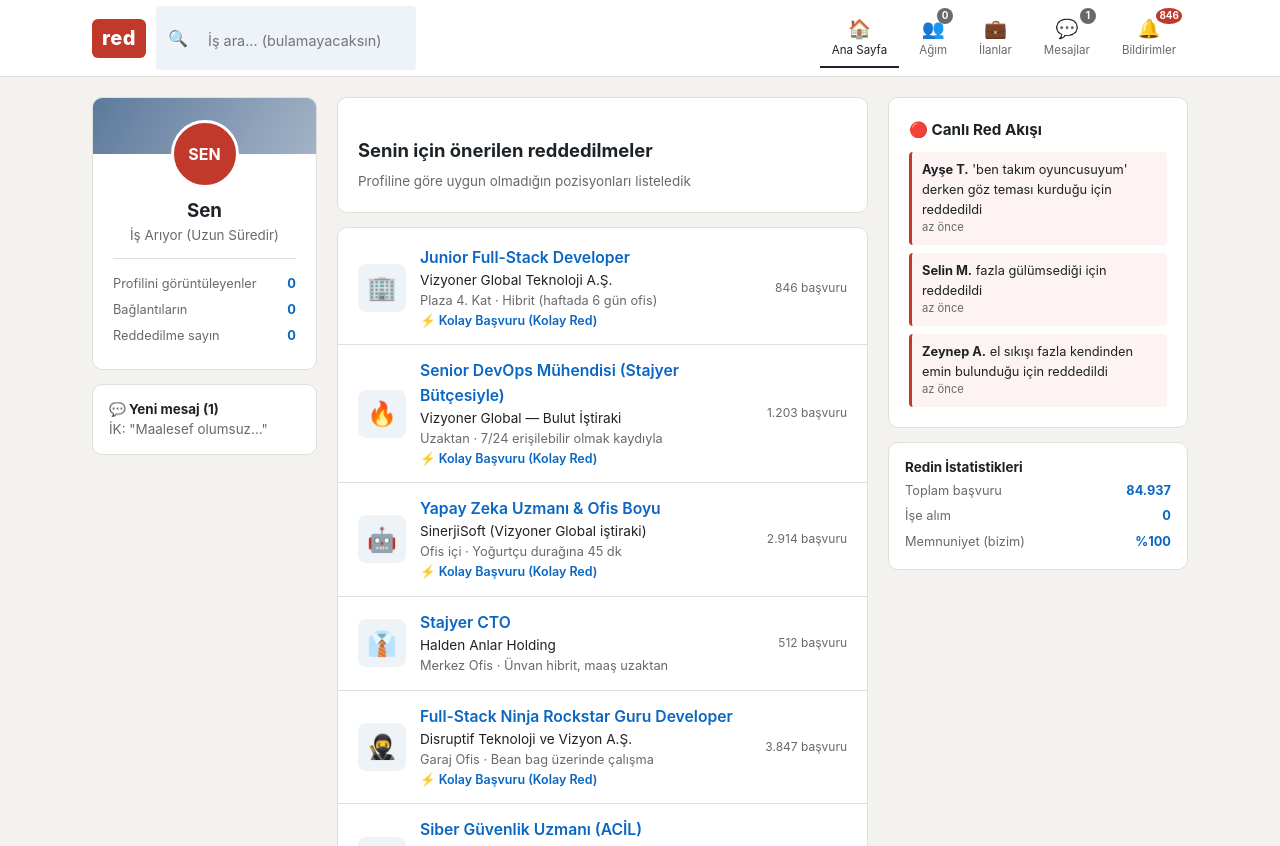
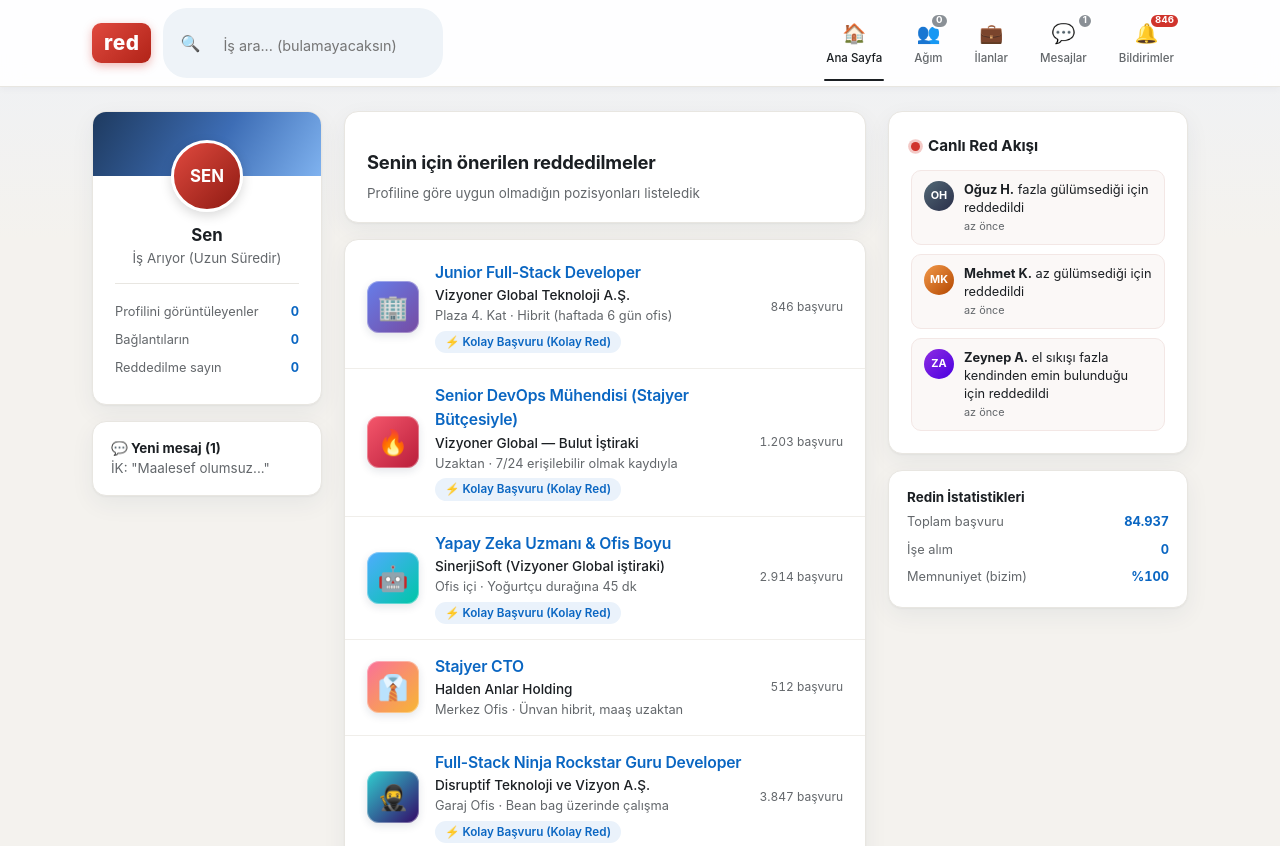
Before and after one commit to ugurcl/alinmadin, a website: page public/index.html in a window 1280 px wide. Shown: the top 846 px of the page. Drawn offline with Linux system fonts and the light colour scheme.

Commit message:
polish ui with gradients, shadows and refined ticker

```diff
--- a/public/css/style.css
+++ b/public/css/style.css
@@ -6,20 +6,25 @@
 
 :root {
   --blue: #0a66c2;
-  --blue-dark: #084e96;
-  --red: #c0392b;
-  --bg: #f3f2ef;
+  --blue-dark: #004182;
+  --red: #d0342c;
+  --bg: #f4f2ee;
   --card: #ffffff;
-  --text: #1d2226;
-  --muted: #666a6d;
-  --border: #e0dfdc;
+  --text: #1b1f23;
+  --muted: #63676b;
+  --border: #e8e6e1;
+  --radius: 14px;
+  --shadow: 0 1px 2px rgba(27, 31, 35, 0.04), 0 8px 24px rgba(23, 43, 77, 0.06);
+  --shadow-hover: 0 2px 4px rgba(27, 31, 35, 0.06), 0 12px 32px rgba(23, 43, 77, 0.1);
 }
 
 body {
   font-family: -apple-system, "Segoe UI", system-ui, Roboto, sans-serif;
-  background: var(--bg);
+  background: linear-gradient(180deg, #eef1f6 0%, var(--bg) 240px);
   color: var(--text);
   line-height: 1.55;
+  -webkit-font-smoothing: antialiased;
+  min-height: 100vh;
 }
 
 .container {
@@ -29,11 +34,13 @@ body {
 }
 
 .topbar {
-  background: var(--card);
+  background: rgba(255, 255, 255, 0.92);
+  backdrop-filter: blur(10px);
   border-bottom: 1px solid var(--border);
   position: sticky;
   top: 0;
   z-index: 50;
+  box-shadow: 0 1px 8px rgba(23, 43, 77, 0.05);
 }
 
 .topbar-inner {
@@ -41,33 +48,40 @@ body {
   align-items: center;
   justify-content: space-between;
   gap: 16px;
-  padding: 6px 16px;
+  padding: 8px 16px;
 }
 
 .brand {
   display: flex;
   align-items: center;
-  gap: 10px;
+  gap: 12px;
 }
 
 .brand-logo {
-  background: var(--red);
+  background: linear-gradient(135deg, #e04a3f, #b12318);
   color: #fff;
   font-weight: 800;
-  font-size: 1.25rem;
-  padding: 4px 10px;
-  border-radius: 6px;
+  font-size: 1.3rem;
+  padding: 4px 12px;
+  border-radius: 9px;
   letter-spacing: 0.5px;
+  box-shadow: 0 3px 10px rgba(208, 52, 44, 0.35);
 }
 
 .search {
   display: flex;
   align-items: center;
-  gap: 6px;
-  background: #edf3f8;
-  border-radius: 4px;
-  padding: 7px 12px;
-  width: 260px;
+  gap: 8px;
+  background: #eef3f8;
+  border: 1px solid transparent;
+  border-radius: 24px;
+  padding: 8px 16px;
+  width: 280px;
+  transition: border-color 0.2s ease;
+}
+
+.search:hover {
+  border-color: #d3e1f0;
 }
 
 .search input {
@@ -84,7 +98,7 @@ body {
 
 .nav {
   display: flex;
-  gap: 8px;
+  gap: 4px;
 }
 
 .nav-item {
@@ -92,41 +106,56 @@ body {
   display: flex;
   flex-direction: column;
   align-items: center;
+  gap: 1px;
   font-size: 0.72rem;
+  font-weight: 500;
   color: var(--muted);
-  padding: 6px 12px;
+  padding: 6px 14px;
   cursor: pointer;
-  border-bottom: 2px solid transparent;
+  border-radius: 10px;
+  transition: background 0.15s ease, color 0.15s ease;
 }
 
 .nav-item.active {
   color: var(--text);
-  border-bottom-color: var(--text);
+}
+
+.nav-item.active::after {
+  content: "";
+  position: absolute;
+  bottom: -8px;
+  left: 12px;
+  right: 12px;
+  height: 2.5px;
+  border-radius: 2px;
+  background: var(--text);
 }
 
 .nav-item:hover {
+  background: #f1f4f8;
   color: var(--text);
 }
 
 .nav-icon {
-  font-size: 1.15rem;
+  font-size: 1.2rem;
 }
 
 .nav-count {
   position: absolute;
   top: 0;
-  right: 6px;
-  background: var(--muted);
+  right: 8px;
+  background: #8a9096;
   color: #fff;
-  font-size: 0.62rem;
+  font-size: 0.6rem;
   font-weight: 700;
-  border-radius: 50%;
+  border-radius: 10px;
   min-width: 16px;
   height: 16px;
   display: flex;
   align-items: center;
   justify-content: center;
-  padding: 0 3px;
+  padding: 0 4px;
+  border: 2px solid #fff;
 }
 
 .nav-count.red {
@@ -143,29 +172,30 @@ body {
 }
 
 @keyframes fadein {
-  from { opacity: 0; transform: translateY(8px); }
+  from { opacity: 0; transform: translateY(10px); }
   to { opacity: 1; transform: none; }
 }
 
 .feed-layout {
   display: grid;
-  grid-template-columns: 225px 1fr 300px;
-  gap: 20px;
-  margin-top: 20px;
+  grid-template-columns: 230px 1fr 300px;
+  gap: 22px;
+  margin-top: 24px;
   align-items: start;
 }
 
 .narrow {
   max-width: 720px;
-  margin: 24px auto;
+  margin: 28px auto;
 }
 
 .card {
   background: var(--card);
   border: 1px solid var(--border);
-  border-radius: 10px;
-  padding: 20px;
-  margin-bottom: 14px;
+  border-radius: var(--radius);
+  padding: 22px;
+  margin-bottom: 16px;
+  box-shadow: var(--shadow);
 }
 
 .profile-card {
@@ -175,29 +205,35 @@ body {
 }
 
 .profile-banner {
-  background: linear-gradient(120deg, #5d7a9c, #a3b3c6);
-  height: 56px;
-  margin: 0 -20px;
+  background: linear-gradient(120deg, #1e3a5f, #3d6db5 55%, #7fb2ef);
+  height: 64px;
+  margin: 0 -22px;
 }
 
 .profile-avatar {
-  width: 68px;
-  height: 68px;
+  width: 72px;
+  height: 72px;
   border-radius: 50%;
-  background: var(--red);
+  background: linear-gradient(135deg, #e04a3f, #8e1a12);
   color: #fff;
   font-weight: 700;
+  font-size: 1.05rem;
   display: flex;
   align-items: center;
   justify-content: center;
-  margin: -34px auto 8px;
-  border: 3px solid #fff;
+  margin: -36px auto 10px;
+  border: 3.5px solid #fff;
+  box-shadow: 0 4px 12px rgba(0, 0, 0, 0.15);
+}
+
+.profile-card h3 {
+  font-size: 1.05rem;
 }
 
 .profile-card hr {
   border: none;
   border-top: 1px solid var(--border);
-  margin: 12px 0;
+  margin: 14px 0;
 }
 
 .profile-stat {
@@ -205,33 +241,41 @@ body {
   justify-content: space-between;
   font-size: 0.8rem;
   color: var(--muted);
-  padding: 3px 0;
+  padding: 4px 0;
 }
 
 .profile-stat strong {
   color: var(--blue);
+  font-variant-numeric: tabular-nums;
 }
 
 .mini-card {
-  padding: 14px 16px;
+  padding: 16px 18px;
+}
+
+.feed-head {
+  padding: 18px 22px;
 }
 
 .feed-head h2 {
   font-size: 1.15rem;
+  letter-spacing: -0.01em;
 }
 
 .job-list {
-  padding: 4px 0;
+  padding: 6px 0;
+  overflow: hidden;
 }
 
 .job-row {
   display: flex;
   align-items: center;
-  gap: 14px;
-  padding: 14px 20px;
-  border-bottom: 1px solid var(--border);
+  gap: 16px;
+  padding: 15px 22px;
+  border-bottom: 1px solid #f0eeea;
   cursor: pointer;
   animation: fadein 0.4s ease both;
+  transition: background 0.15s ease;
 }
 
 .job-row:last-child {
@@ -239,7 +283,7 @@ body {
 }
 
 .job-row:hover {
-  background: #f7f9fb;
+  background: #f7f9fc;
 }
 
 .job-row:hover .job-title {
@@ -247,15 +291,15 @@ body {
 }
 
 .company-logo {
-  width: 48px;
-  height: 48px;
-  border-radius: 8px;
-  background: #eef3f8;
-  font-size: 1.5rem;
+  width: 52px;
+  height: 52px;
+  border-radius: 12px;
+  font-size: 1.55rem;
   display: flex;
   align-items: center;
   justify-content: center;
   flex-shrink: 0;
+  box-shadow: inset 0 0 0 1px rgba(255, 255, 255, 0.35), 0 3px 8px rgba(23, 43, 77, 0.12);
 }
 
 .job-info {
@@ -267,10 +311,12 @@ body {
   color: var(--blue);
   font-weight: 600;
   font-size: 0.98rem;
+  letter-spacing: -0.01em;
 }
 
 .job-company {
   font-size: 0.85rem;
+  font-weight: 500;
 }
 
 .job-meta {
@@ -279,51 +325,92 @@ body {
 }
 
 .easy-apply {
+  display: inline-block;
   color: var(--blue);
-  font-size: 0.78rem;
+  background: #eaf2fb;
+  font-size: 0.73rem;
   font-weight: 600;
+  padding: 2px 10px;
+  border-radius: 12px;
+  margin-top: 5px;
 }
 
 .job-badge {
   font-size: 0.75rem;
   color: var(--muted);
   white-space: nowrap;
+  font-variant-numeric: tabular-nums;
 }
 
 .ticker-title {
   font-size: 0.95rem;
-  margin-bottom: 10px;
+  margin-bottom: 12px;
+  display: flex;
+  align-items: center;
+  gap: 8px;
+}
+
+.live-dot {
+  width: 9px;
+  height: 9px;
+  border-radius: 50%;
+  background: var(--red);
+  animation: pulse 1.6s infinite;
+}
+
+@keyframes pulse {
+  0%, 100% { box-shadow: 0 0 0 0 rgba(208, 52, 44, 0.45); }
+  50% { box-shadow: 0 0 0 7px rgba(208, 52, 44, 0); }
 }
 
 .ticker {
   display: flex;
   flex-direction: column;
-  gap: 8px;
-  min-height: 220px;
+  gap: 9px;
+  min-height: 230px;
 }
 
 .ticker-item {
+  display: flex;
+  gap: 10px;
+  align-items: flex-start;
   font-size: 0.8rem;
-  padding: 8px 10px;
-  background: #fdf3f2;
-  border-left: 3px solid var(--red);
-  border-radius: 4px;
+  padding: 10px 12px;
+  background: #fbf8f7;
+  border: 1px solid #f3e7e5;
+  border-radius: 10px;
   animation: slidein 0.45s ease;
+  line-height: 1.4;
+}
+
+.ticker-avatar {
+  width: 30px;
+  height: 30px;
+  border-radius: 50%;
+  color: #fff;
+  font-size: 0.68rem;
+  font-weight: 700;
+  display: flex;
+  align-items: center;
+  justify-content: center;
+  flex-shrink: 0;
 }
 
 .ticker-item time {
   display: block;
   color: var(--muted);
-  font-size: 0.7rem;
+  font-size: 0.68rem;
+  margin-top: 2px;
 }
 
 @keyframes slidein {
-  from { opacity: 0; transform: translateX(20px); }
+  from { opacity: 0; transform: translateX(24px); }
   to { opacity: 1; transform: none; }
 }
 
 h1 {
   font-size: 1.4rem;
+  letter-spacing: -0.02em;
 }
 
 h2 {
@@ -336,7 +423,7 @@ ul {
 }
 
 li {
-  margin: 4px 0;
+  margin: 5px 0;
 }
 
 .muted {
@@ -357,19 +444,25 @@ li {
 
 .listing-title-row {
   display: flex;
-  gap: 14px;
+  gap: 16px;
   align-items: flex-start;
 }
 
+.listing .company-logo {
+  width: 60px;
+  height: 60px;
+  font-size: 1.8rem;
+}
+
 .company-name {
-  font-size: 0.9rem;
+  font-size: 0.92rem;
   font-weight: 600;
 }
 
 .badge {
   background: #fdecea;
   color: var(--red);
-  padding: 5px 12px;
+  padding: 5px 13px;
   border-radius: 20px;
   font-size: 0.8rem;
   font-weight: 600;
@@ -377,15 +470,17 @@ li {
 }
 
 .btn {
-  display: inline-block;
+  display: inline-flex;
+  align-items: center;
+  gap: 6px;
   border: none;
   border-radius: 24px;
-  padding: 10px 22px;
+  padding: 11px 24px;
   font-size: 0.95rem;
   font-weight: 600;
   cursor: pointer;
   margin-top: 18px;
-  transition: transform 0.1s ease, background 0.2s ease;
+  transition: transform 0.12s ease, box-shadow 0.2s ease, background 0.2s ease;
 }
 
 .btn:active {
@@ -393,12 +488,15 @@ li {
 }
 
 .btn-primary {
-  background: var(--blue);
+  background: linear-gradient(180deg, #1273d4, var(--blue));
   color: #fff;
+  box-shadow: 0 3px 10px rgba(10, 102, 194, 0.3);
 }
 
 .btn-primary:hover {
-  background: var(--blue-dark);
+  background: linear-gradient(180deg, #0d66c0, var(--blue-dark));
+  transform: translateY(-1px);
+  box-shadow: 0 5px 14px rgba(10, 102, 194, 0.4);
 }
 
 .btn-outline {
@@ -414,22 +512,18 @@ li {
 .btn:disabled {
   opacity: 0.5;
   cursor: wait;
-}
-
-.btn-sm {
-  padding: 8px 16px;
-  font-size: 0.85rem;
+  transform: none;
 }
 
 .fineprint {
   font-size: 0.75rem;
   color: var(--muted);
-  margin-top: 10px;
+  margin-top: 12px;
 }
 
 form label {
   display: block;
-  margin: 14px 0;
+  margin: 15px 0;
   font-weight: 600;
   font-size: 0.92rem;
 }
@@ -438,79 +532,96 @@ input, textarea, select {
   display: block;
   width: 100%;
   margin-top: 6px;
-  padding: 11px 14px;
-  border: 1px solid var(--border);
-  border-radius: 6px;
+  padding: 12px 15px;
+  border: 1.5px solid var(--border);
+  border-radius: 10px;
   font: inherit;
   font-weight: 400;
   background: #fbfcfd;
+  transition: border-color 0.15s ease, box-shadow 0.15s ease;
 }
 
 input:focus, textarea:focus, select:focus {
-  outline: 2px solid var(--blue);
-  border-color: transparent;
+  outline: none;
+  border-color: var(--blue);
+  box-shadow: 0 0 0 3.5px rgba(10, 102, 194, 0.14);
 }
 
 .interview-head {
   display: flex;
   align-items: center;
-  gap: 12px;
+  gap: 13px;
   border-bottom: 1px solid var(--border);
-  padding-bottom: 14px;
+  padding-bottom: 15px;
 }
 
 .avatar {
-  width: 44px;
-  height: 44px;
+  width: 46px;
+  height: 46px;
   border-radius: 50%;
-  background: var(--blue);
+  background: linear-gradient(135deg, #3d6db5, #1e3a5f);
   color: #fff;
   display: flex;
   align-items: center;
   justify-content: center;
   font-weight: 700;
   flex-shrink: 0;
+  box-shadow: 0 3px 8px rgba(30, 58, 95, 0.3);
 }
 
 .chat-log {
-  min-height: 260px;
-  max-height: 420px;
+  min-height: 280px;
+  max-height: 440px;
   overflow-y: auto;
-  padding: 16px 4px;
+  padding: 18px 6px;
   display: flex;
   flex-direction: column;
-  gap: 10px;
+  gap: 11px;
+  scrollbar-width: thin;
+  scrollbar-color: #d5d3ce transparent;
+}
+
+.chat-log::-webkit-scrollbar {
+  width: 6px;
+}
+
+.chat-log::-webkit-scrollbar-thumb {
+  background: #d5d3ce;
+  border-radius: 3px;
 }
 
 .msg {
   max-width: 80%;
-  padding: 10px 14px;
-  border-radius: 12px;
+  padding: 11px 15px;
+  border-radius: 16px;
   white-space: pre-wrap;
   animation: popin 0.25s ease;
+  box-shadow: 0 1px 3px rgba(27, 31, 35, 0.07);
 }
 
 @keyframes popin {
-  from { opacity: 0; transform: scale(0.95) translateY(6px); }
+  from { opacity: 0; transform: scale(0.94) translateY(8px); }
   to { opacity: 1; transform: none; }
 }
 
 .msg.hr {
-  background: #eef1f5;
-  border-bottom-left-radius: 4px;
+  background: #f0f2f5;
+  border-bottom-left-radius: 5px;
   align-self: flex-start;
 }
 
 .msg.user {
-  background: var(--blue);
+  background: linear-gradient(180deg, #1273d4, var(--blue));
   color: #fff;
-  border-bottom-right-radius: 4px;
+  border-bottom-right-radius: 5px;
   align-self: flex-end;
 }
 
 .msg.typing {
   color: var(--muted);
   font-style: italic;
+  box-shadow: none;
+  background: transparent;
 }
 
 .dots i {
@@ -535,7 +646,7 @@ input:focus, textarea:focus, select:focus {
   display: flex;
   gap: 10px;
   border-top: 1px solid var(--border);
-  padding-top: 14px;
+  padding-top: 15px;
 }
 
 .chat-form input {
@@ -567,17 +678,18 @@ input:focus, textarea:focus, select:focus {
 
 .stamp {
   position: absolute;
-  top: 26px;
-  right: 24px;
-  border: 4px solid var(--red);
+  top: 28px;
+  right: 26px;
+  border: 4px double var(--red);
   color: var(--red);
-  font-size: 1.6rem;
-  font-weight: 800;
-  letter-spacing: 4px;
-  padding: 4px 16px;
-  border-radius: 6px;
+  font-size: 1.7rem;
+  font-weight: 900;
+  letter-spacing: 5px;
+  padding: 5px 18px;
+  border-radius: 8px;
   transform: rotate(12deg);
   opacity: 0.9;
+  text-shadow: 0 1px 0 rgba(255, 255, 255, 0.6);
 }
 
 .rejection.slam .stamp {
@@ -607,15 +719,16 @@ input:focus, textarea:focus, select:focus {
 }
 
 .letter {
-  font-family: Georgia, serif;
+  font-family: Georgia, "Times New Roman", serif;
   font-size: 0.98rem;
   white-space: pre-wrap;
-  background: #fbfaf7;
-  border: 1px solid #e8e4da;
-  border-radius: 8px;
-  padding: 22px;
+  background: repeating-linear-gradient(#fdfcf9, #fdfcf9 30px, #faf7f0 30px, #faf7f0 31px);
+  border: 1px solid #eae4d8;
+  border-radius: 10px;
+  padding: 26px 28px;
   margin-top: 18px;
-  line-height: 1.75;
+  line-height: 1.8;
+  box-shadow: inset 0 1px 4px rgba(120, 100, 60, 0.06);
 }
 
 .cert-actions {
@@ -626,8 +739,8 @@ input:focus, textarea:focus, select:focus {
 
 .footer {
   border-top: 1px solid var(--border);
-  padding: 22px 0;
-  margin-top: 32px;
+  padding: 24px 0;
+  margin-top: 36px;
   font-size: 0.8rem;
   color: var(--muted);
   text-align: center;
@@ -647,6 +760,9 @@ input:focus, textarea:focus, select:focus {
     display: none;
   }
   .nav-item {
-    padding: 6px 8px;
+    padding: 6px 9px;
+  }
+  .card {
+    padding: 17px;
   }
 }
--- a/public/index.html
+++ b/public/index.html
@@ -59,7 +59,7 @@
 
         <aside class="sidebar-right">
           <div class="card">
-            <h3 class="ticker-title">🔴 Canlı Red Akışı</h3>
+            <h3 class="ticker-title"><span class="live-dot"></span>Canlı Red Akışı</h3>
             <div id="ticker" class="ticker"></div>
           </div>
           <div class="card mini-card">
--- a/public/js/app.js
+++ b/public/js/app.js
@@ -16,6 +16,23 @@ function showPhase(id) {
   window.scrollTo({ top: 0, behavior: "smooth" });
 }
 
+const LOGO_COLORS = [
+  "linear-gradient(135deg, #667eea, #764ba2)",
+  "linear-gradient(135deg, #f5576c, #b91d3a)",
+  "linear-gradient(135deg, #4facfe, #00c6a7)",
+  "linear-gradient(135deg, #fa709a, #f7b733)",
+  "linear-gradient(135deg, #30cfd0, #330867)",
+  "linear-gradient(135deg, #2af598, #009efd)",
+  "linear-gradient(135deg, #f2994a, #b34700)",
+  "linear-gradient(135deg, #8e2de2, #4a00e0)",
+  "linear-gradient(135deg, #11998e, #38ef7d)",
+  "linear-gradient(135deg, #536976, #292e49)",
+];
+
+function logoColor(job) {
+  return LOGO_COLORS[LISTINGS.indexOf(job) % LOGO_COLORS.length];
+}
+
 function renderJobList() {
   const list = document.getElementById("job-list");
   list.innerHTML = "";
@@ -24,7 +41,7 @@ function renderJobList() {
     row.className = "job-row";
     row.style.animationDelay = `${i * 60}ms`;
     row.innerHTML = `
-      <div class="company-logo">${job.emoji}</div>
+      <div class="company-logo" style="background:${logoColor(job)}">${job.emoji}</div>
       <div class="job-info">
         <div class="job-title">${job.title}</div>
         <div class="job-company">${job.company}</div>
@@ -39,7 +56,9 @@ function renderJobList() {
 
 function openDetail(job) {
   state.listing = job;
-  document.getElementById("detail-emoji").textContent = job.emoji;
+  const logo = document.getElementById("detail-emoji");
+  logo.textContent = job.emoji;
+  logo.style.background = logoColor(job);
   document.getElementById("detail-title").textContent = job.title;
   document.getElementById("detail-company").textContent = job.company;
   document.getElementById("detail-meta").textContent = job.meta;
@@ -71,9 +90,13 @@ function pushTicker() {
   const ticker = document.getElementById("ticker");
   const name = TICKER_NAMES[Math.floor(Math.random() * TICKER_NAMES.length)];
   const reason = TICKER_REASONS[Math.floor(Math.random() * TICKER_REASONS.length)];
+  const initials = name.split(" ").map((p) => p[0]).join("");
+  const color = LOGO_COLORS[Math.floor(Math.random() * LOGO_COLORS.length)];
   const item = document.createElement("div");
   item.className = "ticker-item";
-  item.innerHTML = `<strong>${name}</strong> ${reason}<time>az önce</time>`;
+  item.innerHTML = `
+    <div class="ticker-avatar" style="background:${color}">${initials}</div>
+    <div><strong>${name}</strong> ${reason}<time>az önce</time></div>`;
   ticker.prepend(item);
   while (ticker.children.length > 5) ticker.lastChild.remove();
 }
```
